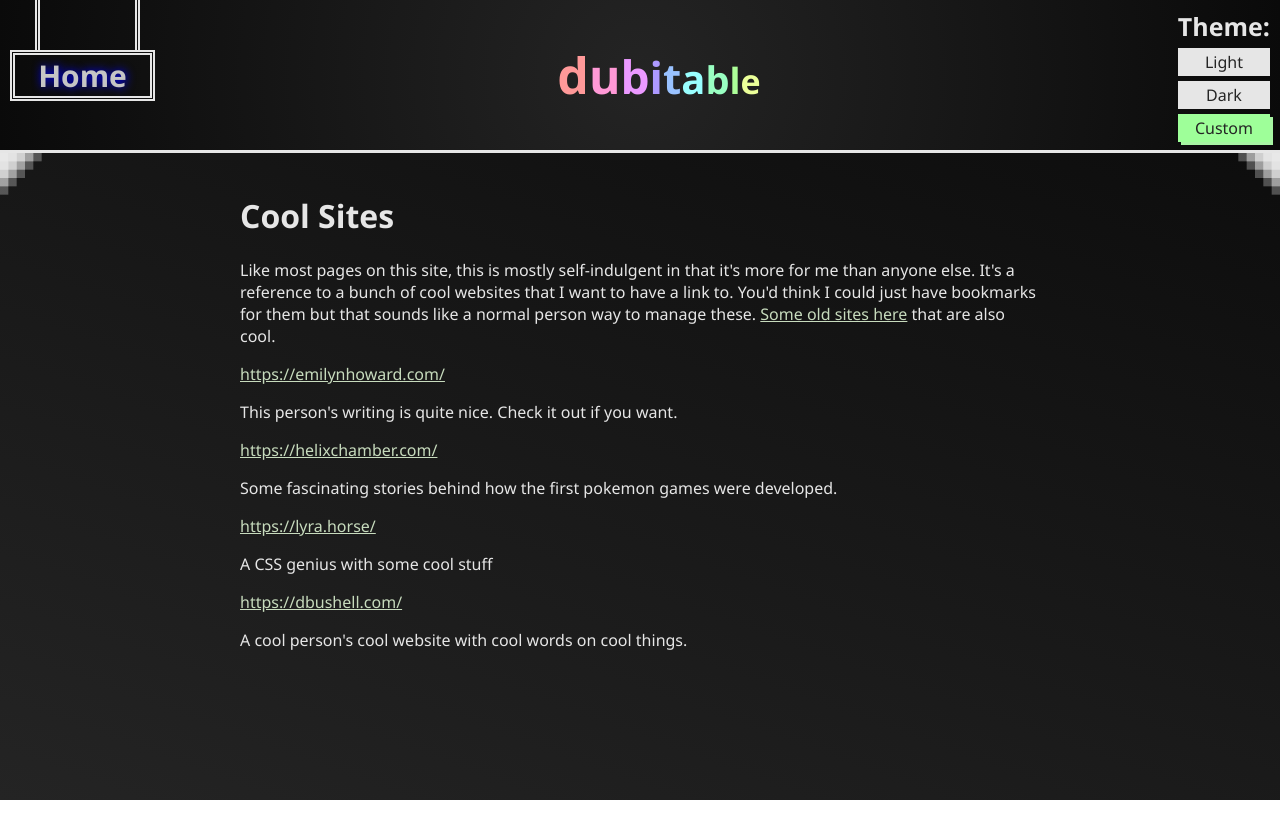
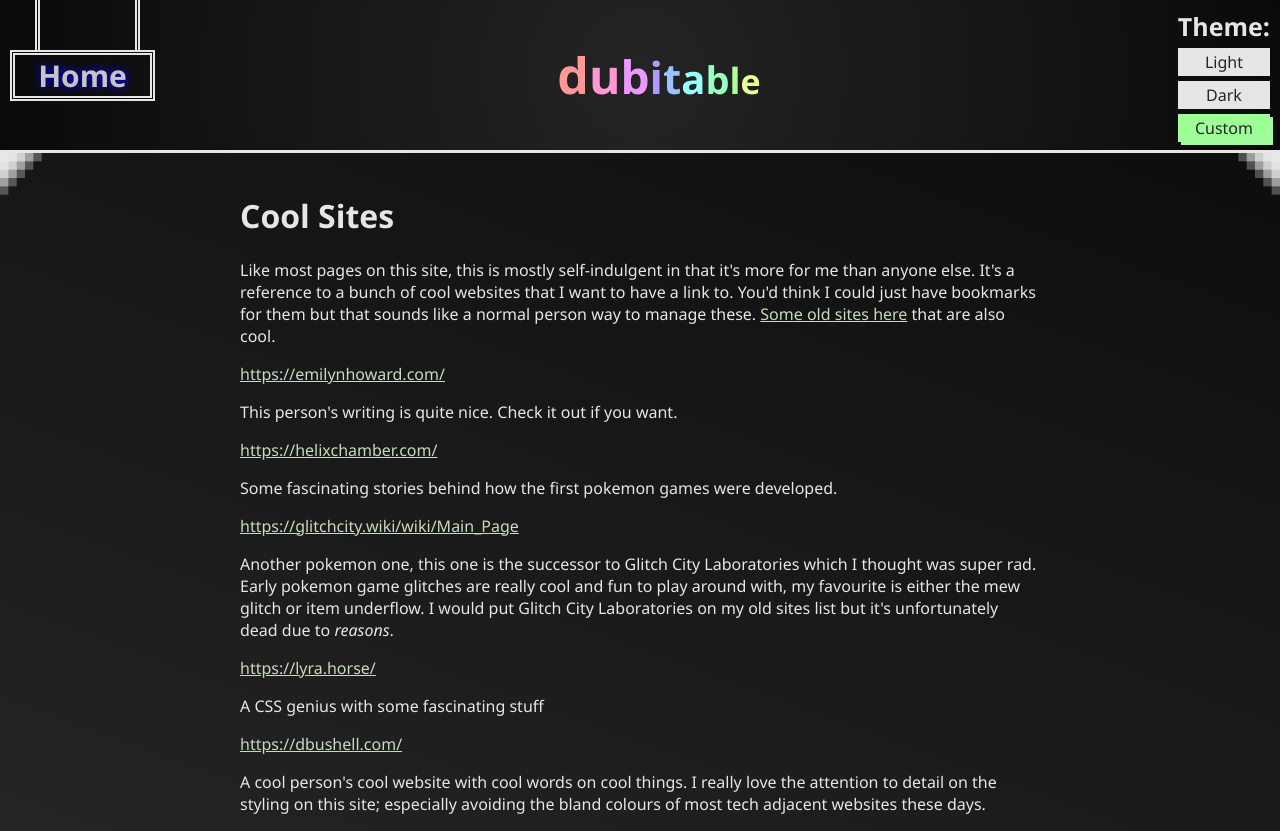
Before and after one commit to dubitabley/website, a SvelteKit app: page /cool-sites in a window 1280 px wide. Before the commit the page ends 800 px from the top, so only its background shows below. Built offline with nearby package versions, Linux system fonts and the light colour scheme.

Commit message:
Misc page improvements

```diff
--- a/src/lib/interests/books.json
+++ b/src/lib/interests/books.json
@@ -63,6 +63,11 @@
             "book_name": "Alice's Adventures in Wonderland/Through the Looking-Glass",
             "author": "Lewis Carroll",
             "rating": 3
+        },
+        {
+            "book_name": "Glitch",
+            "author": "Lee Rourke",
+            "rating": 2
         }
     ]
 }
--- a/src/lib/interests/words.json
+++ b/src/lib/interests/words.json
@@ -40,7 +40,7 @@
     "bad_words": [
         {
             "word": "learnings",
-            "reason": "This word is extremely uncomfortable to hear, just say teachings..."
+            "reason": "This word is extremely uncomfortable to hear, just say teachings or lessons... From the wiktionary page linked: \"from circa 2000 it became a buzzword in business speak, particularly in constructions such as “key learnings” or “apply these learnings”\""
         },
         {
             "word": "orientated",
--- a/src/routes/(app)/cool-sites/+page.svelte
+++ b/src/routes/(app)/cool-sites/+page.svelte
@@ -22,11 +22,28 @@
 </div>
 
 <div>
+    <a href="https://glitchcity.wiki/wiki/Main_Page"
+        >https://glitchcity.wiki/wiki/Main_Page</a
+    >
+    <p>
+        Another pokemon one, this one is the successor to Glitch City
+        Laboratories which I thought was super rad. Early pokemon game glitches
+        are really cool and fun to play around with, my favourite is either the
+        mew glitch or item underflow. I would put Glitch City Laboratories on my
+        old sites list but it's unfortunately dead due to <i>reasons</i>.
+    </p>
+</div>
+
+<div>
     <a href="https://lyra.horse/">https://lyra.horse/</a>
-    <p>A CSS genius with some cool stuff</p>
+    <p>A CSS genius with some fascinating stuff</p>
 </div>
 
 <div>
     <a href="https://dbushell.com/">https://dbushell.com/</a>
-    <p>A cool person's cool website with cool words on cool things.</p>
+    <p>
+        A cool person's cool website with cool words on cool things. I really
+        love the attention to detail on the styling on this site; especially
+        avoiding the bland colours of most tech adjacent websites these days.
+    </p>
 </div>
```
Also changed, not shown: src/routes/(app)/interests/words/+page.svelte (+13 -22 lines).
